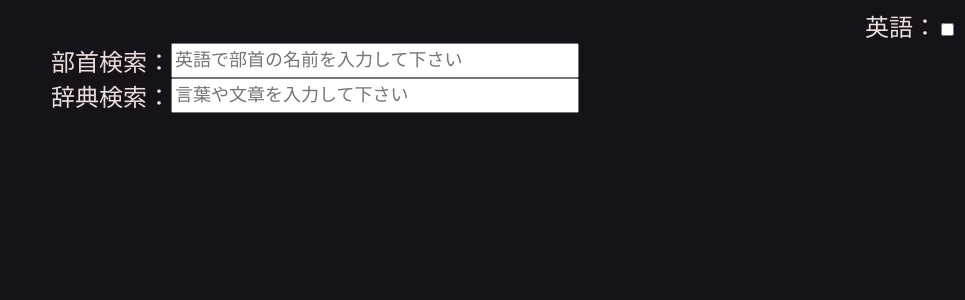
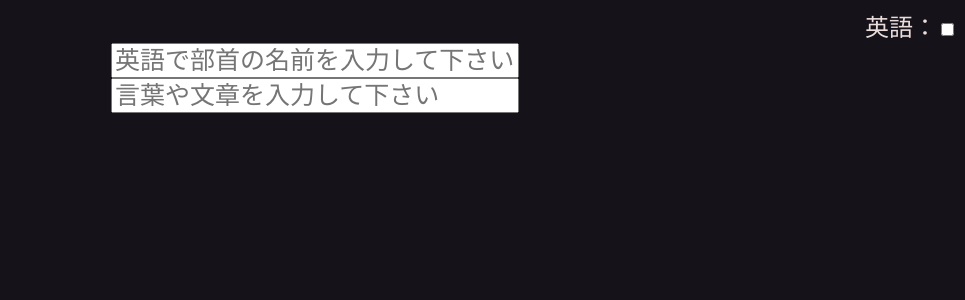
Before and after one commit to iccanobif/japanese-dictionary-web, a React (Create React App) app: page / in a window 1280 px wide. Shown: the top 300 px of the page, without its empty margins (315-1280 px from the left). Built offline with nearby package versions, Linux system fonts and the light colour scheme.

Commit message:
remove labels

```diff
--- a/src/App.css
+++ b/src/App.css
@@ -3,7 +3,7 @@
 }
 
 input {
-  font-size: large;
+  font-size: 25px;
 }
 
 .App {
--- a/src/App.js
+++ b/src/App.js
@@ -59,7 +59,6 @@ class AppPresentation extends Component {
           }}
           style={{ display: "none" }}
         >
-          <label>統合辞書：</label>
           <input
             type="text"
             placeholder="ＵＲＬを入力してＥｎｔｅｒキーを押して下さい"
@@ -73,7 +72,6 @@ class AppPresentation extends Component {
         </form>
 
         <form onSubmit={(event) => event.preventDefault()}>
-          <label>部首検索：</label>
           <input
             type="text"
             onChange={(ev) => this.props.onRadicalQueryChange(ev.target.value)}
@@ -89,8 +87,6 @@ class AppPresentation extends Component {
         ></RadicalSearchResults>
 
         <form onSubmit={(event) => event.preventDefault()}>
-          <label>辞典検索：</label>
-
           <input
             type="text"
             value={this.props.dictionaryCurrentQueryString}
```
